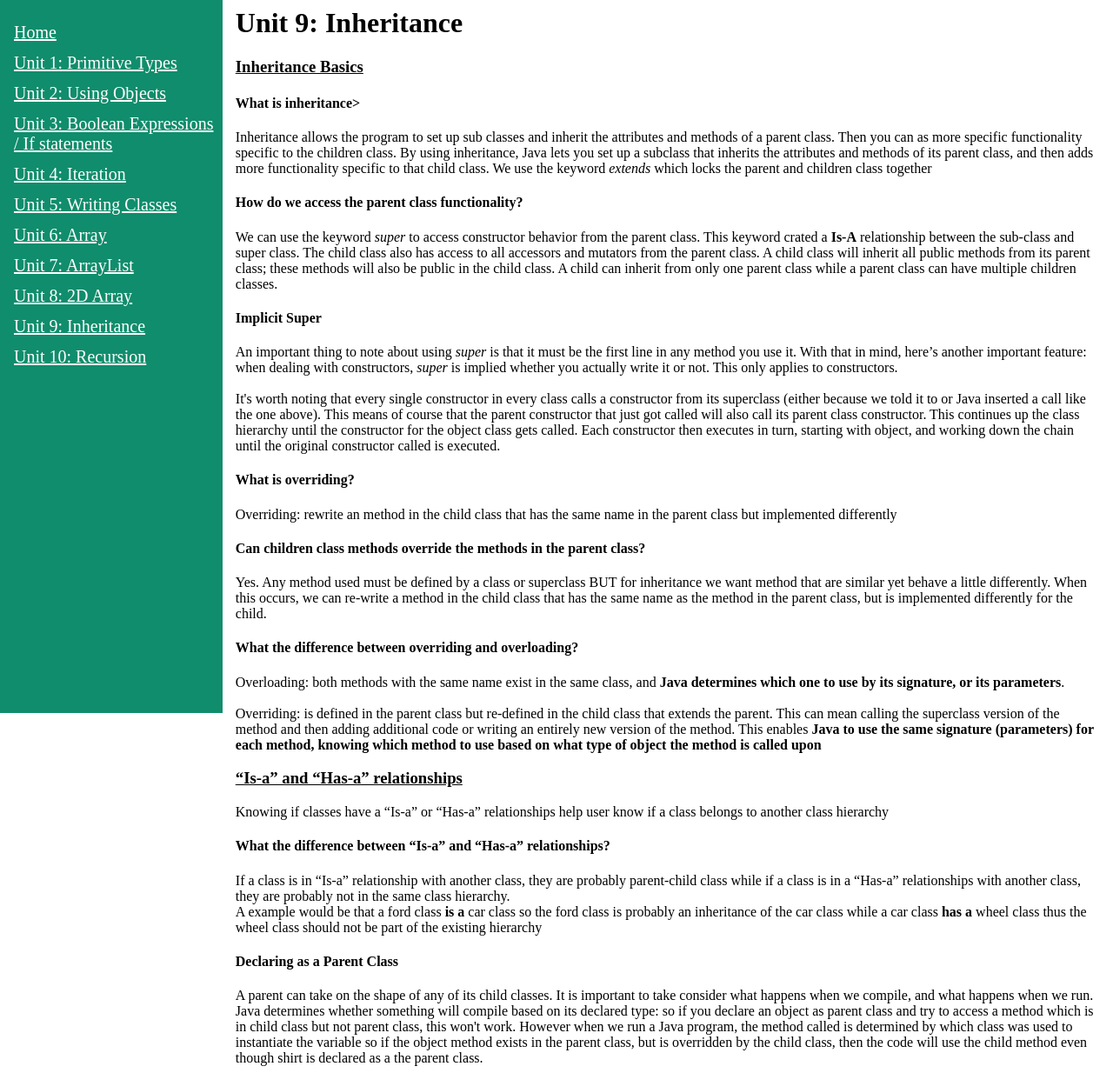
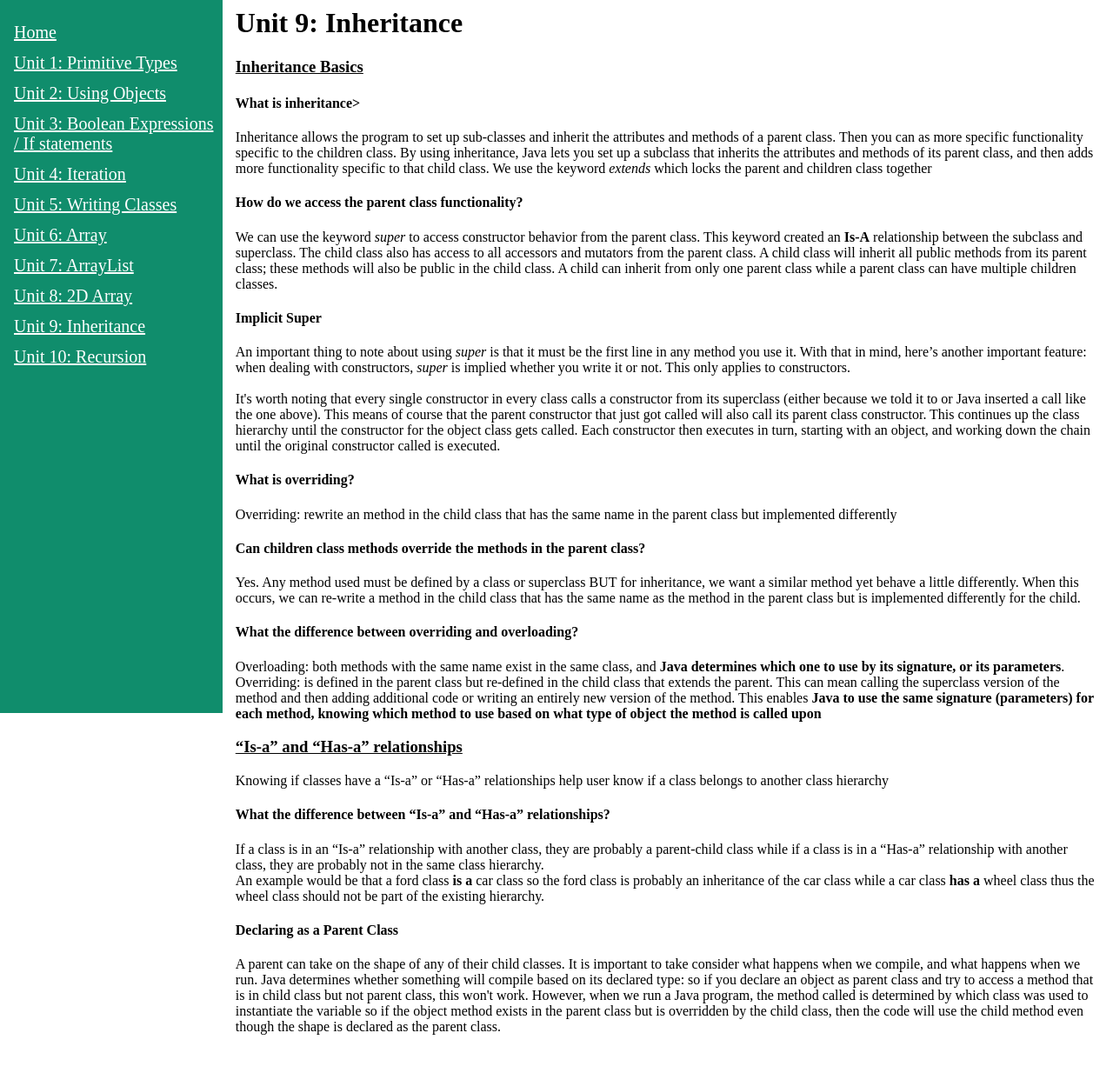
Before and after one commit to hstatsep-students/apcsa-fp, a Flask app: page /unit9 in a window 1280 px wide. Shown: the whole page at 87% size. After the commit the page ends 1190 px from the top, so only its background shows below. Run offline with Flask 2, Linux system fonts and the light colour scheme.

Commit message:
update repo

```diff
--- a/app/templates/unit_9.html
+++ b/app/templates/unit_9.html
@@ -2,6 +2,7 @@
     <head>
         <link rel="stylesheet" type="text/css" />
         <meta name="viewport" content="width=device-width, initial-scale=1">
+
         <style>
             table {
               border-collapse: collapse;
@@ -23,39 +24,34 @@
         <h3>Inheritance Basics</h3>
 
         <h4>What is inheritance></h4>
-            <body>Inheritance allows the program to set up sub classes and inherit the attributes and methods of a parent class. Then you can as more specific functionality specific to the children class. By using inheritance, Java lets you set up a subclass that inherits the attributes and methods of its parent class, and then adds more functionality specific to that child class. We use the keyword <i>extends</i> which locks the parent and children class together</body>
+        <body>Inheritance allows the program to set up sub-classes and inherit the attributes and methods of a parent class. Then you can as more specific functionality specific to the children class. By using inheritance, Java lets you set up a subclass that inherits the attributes and methods of its parent class, and then adds more functionality specific to that child class. We use the keyword <i>extends</i> which locks the parent and children class together</body>
 
         <h4>How do we access the parent class functionality?</h4>
-            <body>We can use the keyword <i>super</i> to access constructor behavior from the parent class. This keyword crated a <b>Is-A</b> relationship between the sub-class and super class. The child class also has access to all accessors and mutators from the parent class. A child class will inherit all public methods from its parent class; these methods will also be public in the child class. A child can inherit from only one parent class while a parent class can have multiple children classes.</body>
+        <body>We can use the keyword <i>super</i> to access constructor behavior from the parent class. This keyword created an <b>Is-A</b> relationship between the subclass and superclass. The child class also has access to all accessors and mutators from the parent class. A child class will inherit all public methods from its parent class; these methods will also be public in the child class. A child can inherit from only one parent class while a parent class can have multiple children classes.</body>
 
         <h4>Implicit Super</h4>
-            <body>An important thing to note about using <i>super</i> is that it must be the first line in any method you use it. With that in mind, here’s another important feature: when dealing with constructors, <i>super</i> is implied whether you actually write it or not.  This only applies to constructors.<br><br>
-                It's worth noting that every single constructor in every class calls a constructor from its superclass (either because we told it to or Java inserted a call like the one above). This means of course that the parent constructor that just got called will also call its parent class constructor. This continues up the class hierarchy until the constructor for the object class gets called. Each constructor then executes in turn, starting with object, and working down the chain until the original constructor called is executed.
+        <body>An important thing to note about using <i>super</i> is that it must be the first line in any method you use it. With that in mind, here’s another important feature: when dealing with constructors, <i>super</i> is implied whether you write it or not.  This only applies to constructors.<br><br>
+            It's worth noting that every single constructor in every class calls a constructor from its superclass (either because we told it to or Java inserted a call like the one above). This means of course that the parent constructor that just got called will also call its parent class constructor. This continues up the class hierarchy until the constructor for the object class gets called. Each constructor then executes in turn, starting with an object, and working down the chain until the original constructor called is executed.
         </body>
 
         <h4>What is overriding?</h4>
         <body>Overriding: rewrite an method in the child class that has the same name in the parent class but implemented differently</body>
 
-            <h4> Can children class methods override the methods in the parent class?</h4>
-            <body>Yes. Any method used must be defined by a class or superclass BUT for inheritance we want method that are similar yet behave a little differently. When this occurs, we can re-write a method in the child class that has the same name as the method in the parent class, but is implemented differently for the child. </body>
+        <h4>Can children class methods override the methods in the parent class?</h4>
+        <body>Yes. Any method used must be defined by a class or superclass BUT for inheritance, we want a similar method yet behave a little differently. When this occurs, we can re-write a method in the child class that has the same name as the method in the parent class but is implemented differently for the child.</body>
 
         <h4> What the difference between overriding and overloading?</h4>
-            <body>Overloading: both methods with the same name exist in the same class, and <b>Java determines which one to use by its signature, or its parameters</b>. <br><br>
-                Overriding: is defined in the parent class but re-defined in the child class that extends the parent. This can mean calling the superclass version of the method and then adding additional code or writing an entirely new version of the method. This enables <b> Java to use the same signature (parameters) for each method, knowing which method to use based on what type of object the method is called upon</b>
+        <body>Overloading: both methods with the same name exist in the same class, and <b>Java determines which one to use by its signature, or its parameters</b>.<br>Overriding: is defined in the parent class but re-defined in the child class that extends the parent. This can mean calling the superclass version of the method and then adding additional code or writing an entirely new version of the method. This enables <b> Java to use the same signature (parameters) for each method, knowing which method to use based on what type of object the method is called upon</b>
         </body>
 
         <h3> “Is-a” and “Has-a” relationships</h3>
         <body>Knowing if classes have a “Is-a” or “Has-a” relationships help user know if a class belongs to another class hierarchy</body>
 
         <h4>What the difference between “Is-a” and “Has-a” relationships?</h4>
-            <body>
-                 If a class is in “Is-a” relationship with another class, they are probably parent-child class while if a class is in a “Has-a” relationships with another class, they are probably not in the same class hierarchy.<br>
-                 A example would be that a ford class <b>is a</b> car class so the ford class is probably an inheritance of the car class while a car class <b>has a </b> wheel class thus the wheel class should not be part of the existing hierarchy
-            </body>
+        <body>If a class is in an “Is-a” relationship with another class, they are probably a parent-child class while if a class is in a “Has-a” relationship with another class, they are probably not in the same class hierarchy.<br> An example would be that a ford class <b>is a</b> car class so the ford class is probably an inheritance of the car class while a car class <b>has a</b> wheel class thus the wheel class should not be part of the existing hierarchy.</body>
 
         <h4>Declaring as a Parent Class</h4>
-            <body> A parent can take on the shape of any of its child classes. It is important to take consider what happens when we compile, and what happens when we run. Java determines whether something will compile based on its declared type: so if you declare an object as parent class and try to access a method which is in child class but not parent class, this won't work. However when we run a Java program, the method called is determined by which class was used to instantiate the variable so if the object method exists in the parent class, but is overridden by the child class, then the code  will use the child method  even though shirt is declared as a the parent class.</body>
-
+        <body> A parent can take on the shape of any of their child classes. It is important to take consider what happens when we compile, and what happens when we run. Java determines whether something will compile based on its declared type: so if you declare an object as parent class and try to access a method that is in child class but not parent class, this won't work. However, when we run a Java program, the method called is determined by which class was used to instantiate the variable so if the object method exists in the parent class but is overridden by the child class, then the code will use the child method even though the shape is declared as the parent class.</body>
     </div>
 {% endblock %}
 </html>
```
Also changed, not shown: app/templates/unit_10.html (+9 -6 lines), app/templates/unit_6.html (+33 -16 lines), app/templates/unit_7.html (+20 -9 lines), app/templates/unit_8.html (+8 -17 lines). Lines whose indentation alone changed are shown as unchanged.
